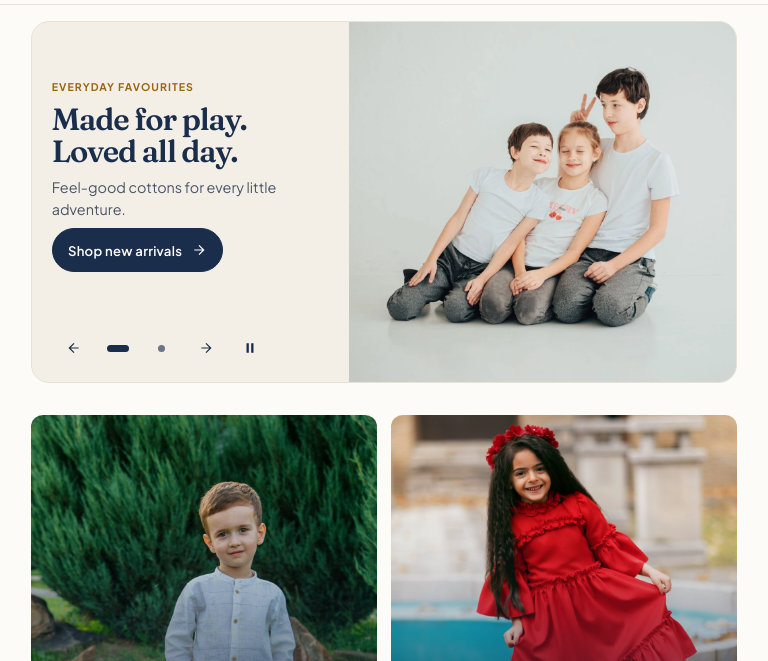
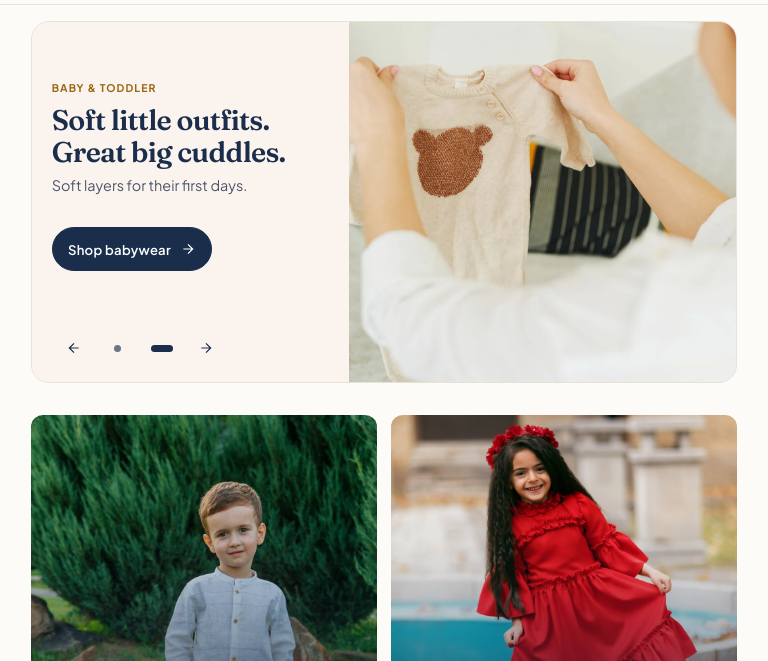
Before and after one commit to awais5094-arch/little-traits, a website: page index.html in a window 768 px wide. Shown: the part 92-753 px from the top of the page. Drawn offline with Linux system fonts and the light colour scheme.

Commit message:
Open up hero headlines, move mobile dots below and add faster crossfades

```diff
--- a/css/styles.css
+++ b/css/styles.css
@@ -643,9 +643,10 @@ ul, ol {
 }
 
 .campaign-banner {
-  --campaign-title-size: clamp(2rem, 3.8vw, 3.5rem);
+  --campaign-title-size: clamp(1.5rem, 3.1vw, 3rem);
   --campaign-inset: clamp(1.5rem, 3.3vw, 3rem);
   position: relative;
+  display: grid;
   overflow: hidden;
   border: 1px solid var(--border-subtle);
   border-radius: var(--radius-lg);
@@ -654,16 +655,40 @@ ul, ol {
 
 .campaign-slide {
   display: grid;
+  grid-area: 1 / 1;
   grid-template-columns: minmax(0, 0.85fr) minmax(0, 1.15fr);
   height: clamp(380px, 33vw, 440px);
-  animation: campaign-reveal 0.4s var(--ease-out);
+}
+
+/* Keep both slides in one grid cell so the image and copy crossfade together. */
+.campaign-banner.is-ready .campaign-slide {
+  opacity: 0;
+  visibility: hidden;
+  pointer-events: none;
+  transition: opacity 0.5s ease, visibility 0s linear 0.5s;
+}
+
+.campaign-banner.is-ready .campaign-slide.is-active {
+  opacity: 1;
+  visibility: visible;
+  pointer-events: auto;
+  transition-delay: 0s;
+}
+
+.campaign-banner.is-ready .campaign-slide__body {
+  transform: translateY(8px);
+  transition: transform 0.5s var(--ease-out);
+}
+
+.campaign-banner.is-ready .campaign-slide.is-active .campaign-slide__body {
+  transform: translateY(0);
 }
 
 .campaign-slide__body {
   display: grid;
   grid-template-columns: minmax(0, 1fr);
-  grid-template-rows: 1rem calc(var(--campaign-title-size) * 2.08) 2.8rem 48px;
-  gap: 0.75rem;
+  grid-template-rows: 1rem calc(var(--campaign-title-size) * 2.24) 1.5rem 48px;
+  gap: 0.65rem;
   align-content: center;
   justify-items: start;
   min-width: 0;
@@ -684,8 +709,8 @@ ul, ol {
   font-family: var(--font-serif);
   font-size: var(--campaign-title-size);
   font-weight: 600;
-  line-height: 1.04;
-  letter-spacing: -0.035em;
+  line-height: 1.12;
+  letter-spacing: -0.025em;
 }
 
 .campaign-slide__description {
@@ -736,8 +761,7 @@ ul, ol {
 }
 
 .campaign-arrow,
-.campaign-dot,
-.campaign-play-toggle {
+.campaign-dot {
   display: inline-flex;
   align-items: center;
   justify-content: center;
@@ -746,14 +770,12 @@ ul, ol {
   border-radius: var(--radius-pill);
 }
 
-.campaign-arrow,
-.campaign-play-toggle {
+.campaign-arrow {
   border: 1px solid transparent;
   background-color: transparent;
 }
 
-.campaign-arrow:hover,
-.campaign-play-toggle:hover {
+.campaign-arrow:hover {
   border-color: var(--bg-navy);
 }
 
@@ -772,15 +794,6 @@ ul, ol {
 .campaign-dot.is-active span {
   width: 22px;
   background-color: var(--bg-navy);
-}
-
-.campaign-play-toggle {
-  margin-left: 0.25rem;
-}
-
-@keyframes campaign-reveal {
-  from { opacity: 0.35; }
-  to { opacity: 1; }
 }
 
 .shop-departments {
@@ -2931,7 +2944,7 @@ ul, ol {
 
   /* A compact photographic campaign first, then two collection tiles. */
   .campaign-banner {
-    --campaign-title-size: clamp(1.75rem, 7.7vw, 2.2rem);
+    --campaign-title-size: clamp(1.65rem, 8.4vw, 3.25rem);
     --campaign-inset: clamp(1.125rem, 4vw, 1.5rem);
     border-radius: var(--radius-md);
   }
@@ -2946,39 +2959,38 @@ ul, ol {
     aspect-ratio: 3 / 2;
   }
   .campaign-slide__body {
-    grid-template-rows: 1rem calc(var(--campaign-title-size) * 2.08) 2.7rem 44px;
-    gap: 0.5rem;
+    grid-template-rows: 1rem calc(var(--campaign-title-size) * 2.24) 1.3rem 44px;
+    gap: 0.45rem;
     justify-items: start;
     text-align: left;
-    padding: 1.25rem var(--campaign-inset);
+    padding: 1rem var(--campaign-inset);
   }
   .campaign-slide__eyebrow {
     font-size: 0.66rem;
   }
   .campaign-slide__description {
-    max-width: 34ch;
-    font-size: 0.86rem;
-    line-height: 1.55;
+    max-width: 100%;
+    font-size: 0.8125rem;
+    line-height: 1.5;
   }
   .campaign-slide__cta {
     min-height: 44px;
-    padding: 0.55rem 1.15rem;
-    font-size: 0.85rem;
+    padding: 0.55rem 1rem;
+    font-size: 0.8125rem;
+    max-width: calc(100% - 4.25rem);
   }
   .campaign-controls {
-    top: 0.375rem;
-    left: 0.5rem;
-    bottom: auto;
-    padding-inline: 0.125rem;
-    border: 1px solid var(--border-subtle);
-    border-radius: var(--radius-pill);
-    background-color: var(--bg-canvas);
+    top: auto;
+    left: auto;
+    right: var(--campaign-inset);
+    bottom: 1.5rem;
+  }
+  .campaign-dot {
+    width: 28px;
+    height: 28px;
   }
   .campaign-controls .campaign-arrow {
     display: none;
-  }
-  .campaign-controls .campaign-play-toggle {
-    margin-left: 0;
   }
   .department-card {
     aspect-ratio: 4 / 5;
@@ -3219,7 +3231,7 @@ ul, ol {
 /* Keep a compact split campaign on tablets instead of a tall phone stack. */
 @media (min-width: 601px) and (max-width: 768px) {
   .campaign-banner {
-    --campaign-title-size: clamp(1.75rem, 4vw, 2rem);
+    --campaign-title-size: clamp(1.4rem, 3.7vw, 1.8rem);
     --campaign-inset: 1.25rem;
   }
   .campaign-slide {
@@ -3232,7 +3244,7 @@ ul, ol {
     aspect-ratio: auto;
   }
   .campaign-slide__body {
-    grid-template-rows: 1rem calc(var(--campaign-title-size) * 2.08) 2.8rem 44px;
+    grid-template-rows: 1rem calc(var(--campaign-title-size) * 2.24) 2.8rem 44px;
     padding: var(--campaign-inset);
     padding-bottom: calc(var(--campaign-inset) + 3.25rem);
   }
@@ -3242,10 +3254,12 @@ ul, ol {
   .campaign-slide__cta {
     padding-inline: 0.95rem;
     font-size: 0.82rem;
+    max-width: 100%;
   }
   .campaign-controls {
     top: auto;
     left: var(--campaign-inset);
+    right: auto;
     bottom: 0.75rem;
     padding: 0;
     border: 0;
@@ -3254,6 +3268,10 @@ ul, ol {
   }
   .campaign-controls .campaign-arrow {
     display: inline-flex;
+  }
+  .campaign-dot {
+    width: 44px;
+    height: 44px;
   }
 }
 
--- a/index.html
+++ b/index.html
@@ -8,7 +8,7 @@
   <link rel="preconnect" href="https://fonts.googleapis.com" />
   <link rel="preconnect" href="https://fonts.gstatic.com" crossorigin />
   <link href="https://fonts.googleapis.com/css2?family=Fraunces:ital,opsz,wght@0,9..144,400..600;1,9..144,400&family=Plus+Jakarta+Sans:wght@400;500;600;700&display=swap" rel="stylesheet" />
-  <link rel="stylesheet" href="css/styles.css?v=1.7.1" />
+  <link rel="stylesheet" href="css/styles.css?v=1.8" />
 </head>
 <body>
   <a href="#main-content" class="skip-link">Skip to main content</a>
@@ -17,16 +17,16 @@
   <div id="site-header-mount"></div>
 
   <main id="main-content">
-    <!-- Campaign banners: equal content slots, with pausable automatic rotation. -->
+    <!-- Campaign banners: stable copy rows and a gentle automatic crossfade. -->
     <section class="campaign-hero" aria-labelledby="hero-heading">
       <div class="container">
         <h1 class="sr-only" id="hero-heading">Little Traits kidswear for boys, girls and babies</h1>
         <div class="campaign-banner" id="campaign-banner" role="region" aria-roledescription="carousel" aria-label="Seasonal collections">
-          <div class="campaign-slide" id="campaign-season" data-campaign-slide role="group" aria-roledescription="slide" aria-label="New season, 1 of 2">
+          <div class="campaign-slide is-active" id="campaign-season" data-campaign-slide role="group" aria-roledescription="slide" aria-label="New season, 1 of 2">
             <div class="campaign-slide__body">
               <span class="campaign-slide__eyebrow">Everyday favourites</span>
-              <h2 class="campaign-slide__title">Made for play.<br />Loved all day.</h2>
-              <p class="campaign-slide__description">Feel-good cottons for every little adventure.</p>
+              <h2 class="campaign-slide__title">Made for little ones.<br />Loved every day.</h2>
+              <p class="campaign-slide__description">Everyday cottons, made to move.</p>
               <a href="shop.html" class="btn btn-primary campaign-slide__cta">Shop new arrivals
                 <svg width="16" height="16" viewBox="0 0 24 24" fill="none" stroke="currentColor" stroke-width="1.8" aria-hidden="true"><path d="M5 12h14M12 5l7 7-7 7"/></svg>
               </a>
@@ -39,9 +39,9 @@
           <div class="campaign-slide campaign-slide--baby" id="campaign-baby" data-campaign-slide role="group" aria-roledescription="slide" aria-label="Baby and toddler, 2 of 2" hidden>
             <div class="campaign-slide__body">
               <span class="campaign-slide__eyebrow">Baby &amp; toddler</span>
-              <h2 class="campaign-slide__title">Small outfits.<br />Big cuddles.</h2>
-              <p class="campaign-slide__description">Soft, easy layers for their first adventures.</p>
-              <a href="shop.html?category=baby" class="btn btn-primary campaign-slide__cta">Shop Baby &amp; Toddler
+              <h2 class="campaign-slide__title">Soft little outfits.<br />Great big cuddles.</h2>
+              <p class="campaign-slide__description">Soft layers for their first days.</p>
+              <a href="shop.html?category=baby" class="btn btn-primary campaign-slide__cta">Shop babywear
                 <svg width="16" height="16" viewBox="0 0 24 24" fill="none" stroke="currentColor" stroke-width="1.8" aria-hidden="true"><path d="M5 12h14M12 5l7 7-7 7"/></svg>
               </a>
             </div>
@@ -60,10 +60,6 @@
             </div>
             <button type="button" class="campaign-arrow" data-campaign-step="1" aria-label="Next banner">
               <svg width="16" height="16" viewBox="0 0 24 24" fill="none" stroke="currentColor" stroke-width="1.8" aria-hidden="true"><path d="M5 12h14m-7-7 7 7-7 7"/></svg>
-            </button>
-            <button type="button" class="campaign-play-toggle" data-campaign-rotation aria-label="Pause slideshow" aria-pressed="false">
-              <svg data-campaign-pause-icon width="14" height="14" viewBox="0 0 24 24" fill="currentColor" aria-hidden="true"><path d="M6 4h4v16H6zm8 0h4v16h-4z"/></svg>
-              <svg data-campaign-play-icon width="14" height="14" viewBox="0 0 24 24" fill="currentColor" aria-hidden="true" hidden><path d="m7 3 15 9-15 9z"/></svg>
             </button>
           </div>
           <p class="sr-only" id="campaign-status" aria-live="polite" aria-atomic="true"></p>
@@ -266,7 +262,7 @@
 
   <script src="js/data.js"></script>
   <script src="js/app.js"></script>
-  <script src="js/home.js?v=1.6"></script>
+  <script src="js/home.js?v=1.8"></script>
   <script>
     document.addEventListener("DOMContentLoaded", function () {
       const products = window.PRODUCTS || [];
--- a/js/home.js
+++ b/js/home.js
@@ -1,4 +1,4 @@
-/** Campaign carousel: stable slides, six-second rotation and explicit pause. */
+/** Campaign carousel: stable crossfades and 4.5-second automatic rotation. */
 (function () {
   document.addEventListener("DOMContentLoaded", function () {
     const banner = document.getElementById("campaign-banner");
@@ -6,32 +6,24 @@
     const slides = Array.from(banner.querySelectorAll("[data-campaign-slide]"));
     const dots = Array.from(banner.querySelectorAll("[data-campaign-index]"));
     const controls = banner.querySelector(".campaign-controls");
-    const rotation = banner.querySelector("[data-campaign-rotation]");
-    const pauseIcon = banner.querySelector("[data-campaign-pause-icon]");
-    const playIcon = banner.querySelector("[data-campaign-play-icon]");
     const status = document.getElementById("campaign-status");
-    if (slides.length < 2 || !controls || !rotation) return;
+    if (slides.length < 2 || !controls) return;
 
     const reducedMotion = window.matchMedia("(prefers-reduced-motion: reduce)");
     let current = 0;
-    let paused = reducedMotion.matches;
     let hovered = false;
     let focusPaused = false;
     let inView = true;
     let timer = null;
-    const delay = 6000;
+    const delay = 4500;
+    banner.classList.add("is-ready");
+    slides.forEach((slide) => { slide.hidden = false; });
+    selectSlide(0, false);
     controls.hidden = false;
 
     function canRotate() {
-      return !paused && !hovered && !focusPaused && inView &&
+      return !reducedMotion.matches && !hovered && !focusPaused && inView &&
         !document.hidden && !document.body.classList.contains("drawer-open");
-    }
-
-    function updateRotationControl() {
-      rotation.setAttribute("aria-label", paused ? "Play slideshow" : "Pause slideshow");
-      rotation.setAttribute("aria-pressed", String(paused));
-      if (pauseIcon) pauseIcon.hidden = paused;
-      if (playIcon) playIcon.hidden = !paused;
     }
 
     function scheduleRotation() {
@@ -47,7 +39,12 @@
 
     function selectSlide(index, announce) {
       current = (index + slides.length) % slides.length;
-      slides.forEach((slide, position) => { slide.hidden = position !== current; });
+      slides.forEach((slide, position) => {
+        const active = position === current;
+        slide.classList.toggle("is-active", active);
+        slide.setAttribute("aria-hidden", String(!active));
+        slide.inert = !active;
+      });
       dots.forEach((dot, position) => {
         dot.classList.toggle("is-active", position === current);
         dot.setAttribute("aria-pressed", String(position === current));
@@ -59,11 +56,7 @@
     controls.addEventListener("click", function (event) {
       const dot = event.target.closest("[data-campaign-index]");
       const arrow = event.target.closest("[data-campaign-step]");
-      if (event.target.closest("[data-campaign-rotation]")) {
-        paused = !paused;
-        if (!paused) focusPaused = false; // Explicit Play can start while this control has focus.
-        updateRotationControl();
-      } else if (dot) selectSlide(Number(dot.getAttribute("data-campaign-index")), true);
+      if (dot) selectSlide(Number(dot.getAttribute("data-campaign-index")), true);
       else if (arrow) selectSlide(current + Number(arrow.getAttribute("data-campaign-step")), true);
       scheduleRotation();
     });
@@ -95,11 +88,7 @@
       scheduleRotation();
     });
     document.addEventListener("visibilitychange", scheduleRotation);
-    reducedMotion.addEventListener("change", function (event) {
-      if (event.matches) paused = true;
-      updateRotationControl();
-      scheduleRotation();
-    });
+    reducedMotion.addEventListener("change", scheduleRotation);
 
     if ("IntersectionObserver" in window) {
       inView = false;
@@ -120,7 +109,6 @@
     });
     window.addEventListener("pageshow", scheduleRotation);
 
-    updateRotationControl();
     scheduleRotation();
   });
 })();
```
